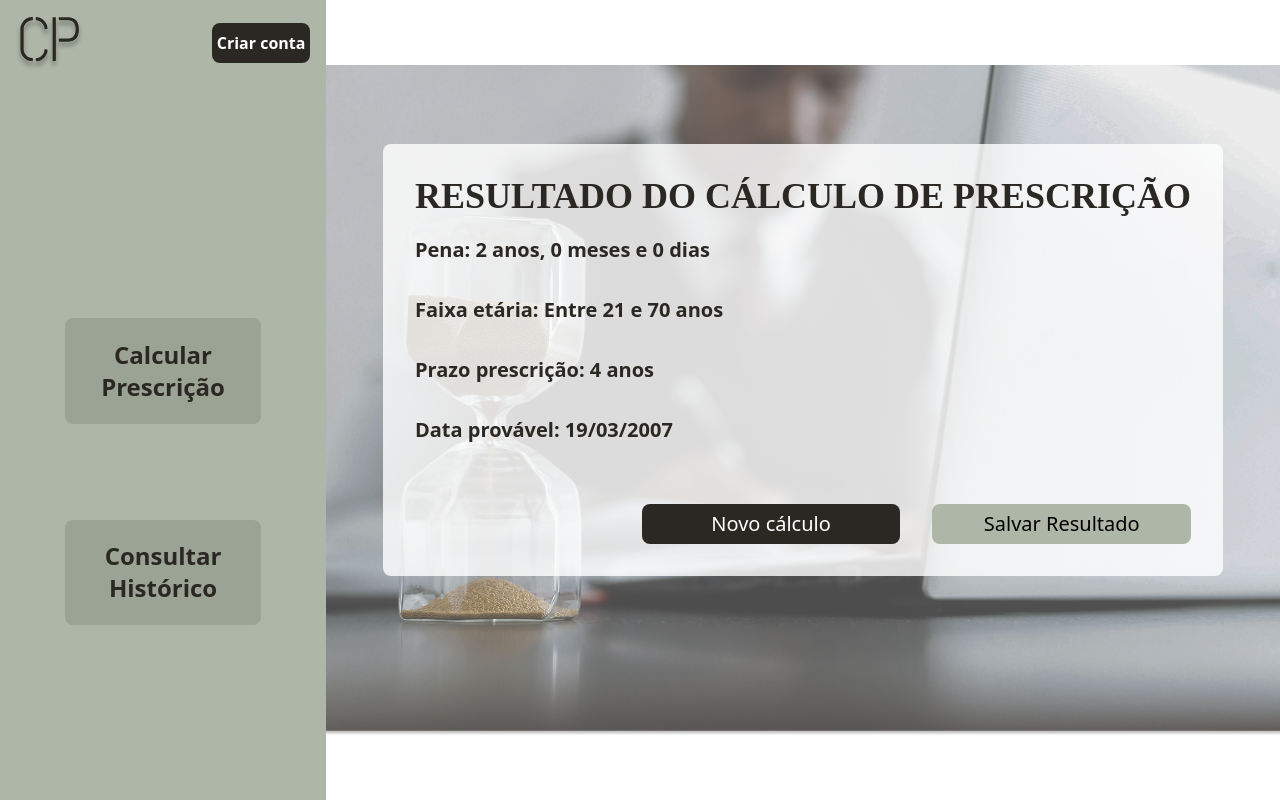
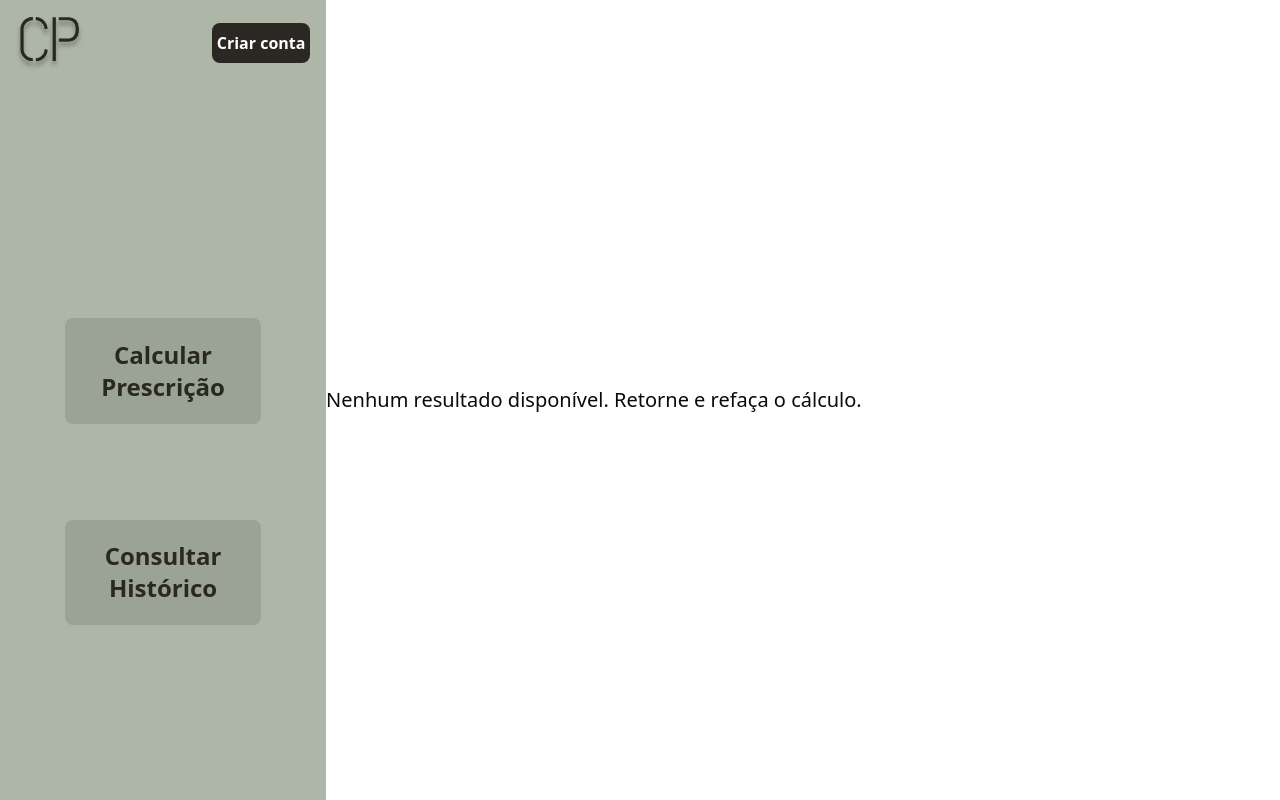
Before and after one commit to buenorafa/calculadora-prescricao, a React (Vite) app: page /result in a window 1280 px wide. Built offline with nearby package versions, Linux system fonts and the light colour scheme; a web font is replaced by a local one.

Commit message:
16613-integracao-backend: modifica o result para receber dados da response

```diff
--- a/src/result-view/result.tsx
+++ b/src/result-view/result.tsx
@@ -1,6 +1,17 @@
 import { Link } from "react-router-dom";
+import { useCalculoPrescricao } from "@/context/calculo-prescricao-context";
 
 export function Result() {
+  const { resultado } = useCalculoPrescricao();
+
+  if (!resultado) {
+    return (
+      <div className="flex justify-center items-center h-screen text-xl">
+        Nenhum resultado disponível. Retorne e refaça o cálculo.
+      </div>
+    );
+  }
+
   return (
     <div className="flex h-full w-full flex-col items-center justify-center overflow-hidden relative">
       <div className="absolute flex text-[#2B2823] gap-5 flex-col text-xl mb-20 font-semibold z-50 bg-white/80 p-8 rounded-md ">
@@ -8,11 +19,10 @@ export function Result() {
           RESULTADO DO CÁLCULO DE PRESCRIÇÃO
         </p>
         <div className="flex flex-col gap-8">
-          <label>Pena: 2 anos, 0 meses e 0 dias</label>
-
-          <label>Faixa etária: Entre 21 e 70 anos</label>
-          <label>Prazo prescrição: 4 anos</label>
-          <label>Data provável: 19/03/2007</label>
+          <label>Pena: {resultado.pena}</label>
+          <label>Faixa etária: {resultado.faixaEtaria}</label>
+          <label>Prazo prescrição: {resultado.prazoPrescricional}</label>
+          <label>Data provável: {resultado.dataProvavel}</label>
         </div>
         <div className="flex flex-row gap-8 justify-end mt-10 font-light ">
           <Link
```
